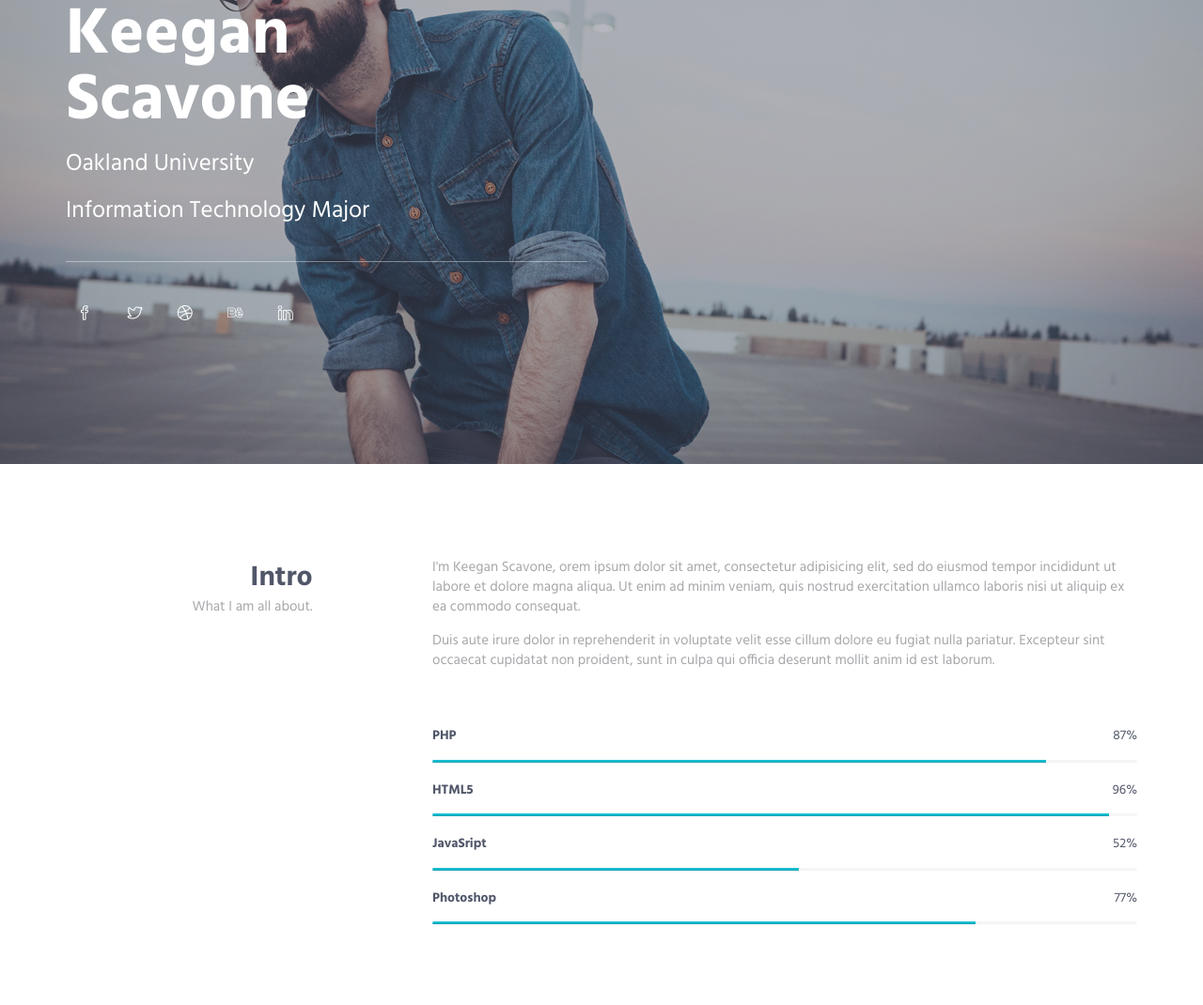
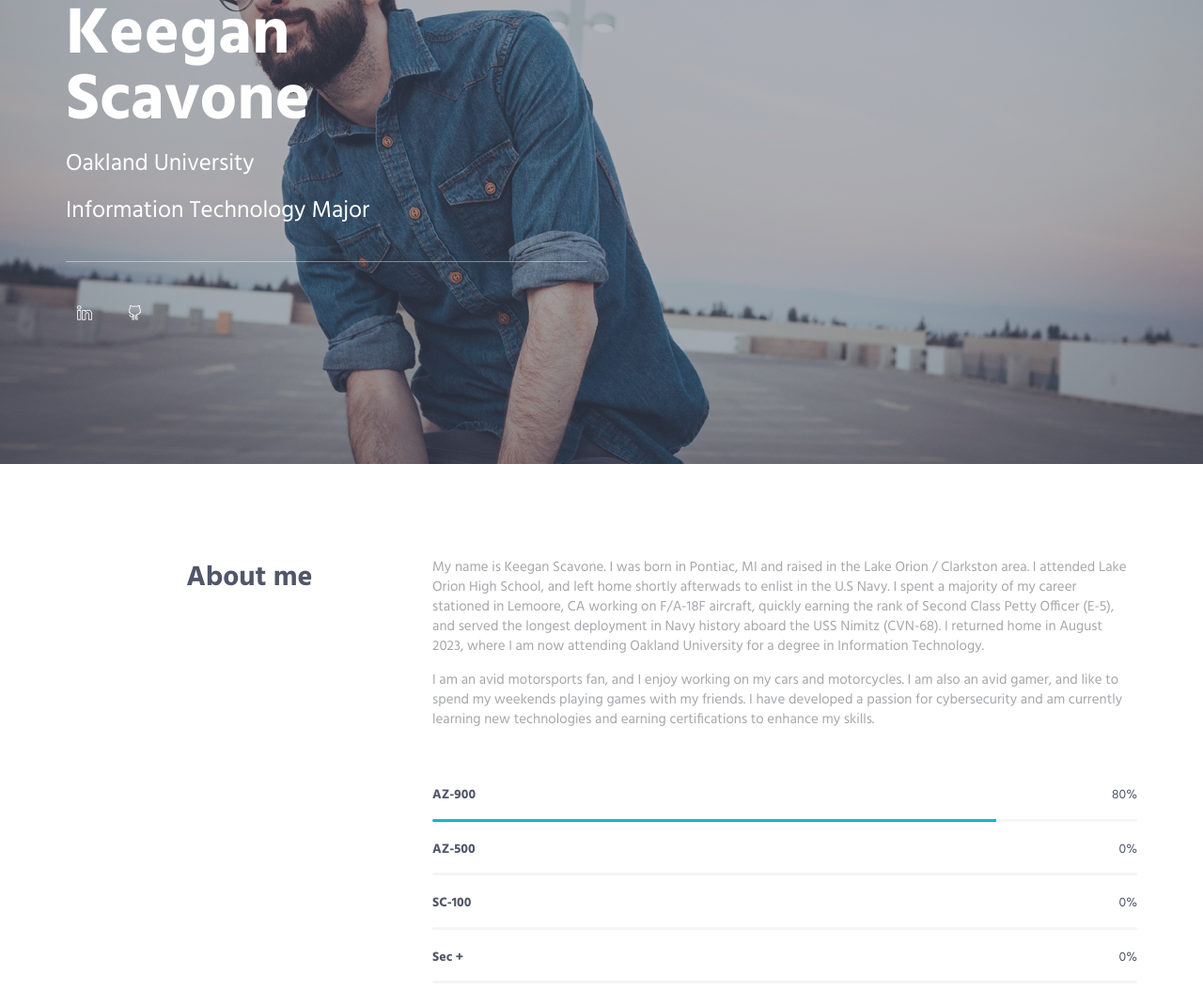
Before and after one commit to cra-y/aboutme.io, a plain HTML site: page HTML/index.html in a window 1280 px wide. Shown: the part 217-1287 px from the top of the page at 94% size. Drawn offline with Linux system fonts and the light colour scheme.

Commit message:
changes to about me

```diff
--- a/HTML/index.html
+++ b/HTML/index.html
@@ -91,11 +91,8 @@
                             <p class="promo-block-text">Information Technology Major</p>
                         </div>
                         <ul class="list-inline">
-                            <li><a href="#" class="social-icons"><i class="icon-social-facebook"></i></a></li>
-                            <li><a href="#" class="social-icons"><i class="icon-social-twitter"></i></a></li>
-                            <li><a href="#" class="social-icons"><i class="icon-social-dribbble"></i></a></li>
-                            <li><a href="#" class="social-icons"><i class="icon-social-behance"></i></a></li>
                             <li><a href="#" class="social-icons"><i class="icon-social-linkedin"></i></a></li>
+                            <li><a href="#" class="social-icons"><i class="icon-social-github"></i></a></li>
                         </ul>
                     </div>
                 </div>
@@ -111,39 +108,39 @@
                 <div class="row">
                     <div class="col-sm-3 sm-margin-b-30">
                         <div class="text-right sm-text-left">
-                            <h2 class="margin-b-0">Intro</h2>
-                            <p>What I am all about.</p>
+                            <h2 class="margin-b-0">About me</h2>
+                        <!-- <p>What I am all about.</p> -->
                         </div>
                     </div>
                     <div class="col-sm-8 col-sm-offset-1">
                         <div class="margin-b-60">
-                            <p>I'm Keegan Scavone, orem ipsum dolor sit amet, consectetur adipisicing elit, sed do eiusmod tempor incididunt ut labore et dolore magna aliqua. Ut enim ad minim veniam, quis nostrud exercitation ullamco laboris nisi ut aliquip ex ea commodo consequat.</p>
-                            <p>Duis aute irure dolor in reprehenderit in voluptate velit esse cillum dolore eu fugiat nulla pariatur. Excepteur sint occaecat cupidatat non proident, sunt in culpa qui officia deserunt mollit anim id est laborum.</p>
+                            <p>My name is Keegan Scavone. I was born in Pontiac, MI and raised in the Lake Orion / Clarkston area. I attended Lake Orion High School, and left home shortly afterwads to enlist in the U.S Navy. I spent a majority of my career stationed in Lemoore, CA working on F/A-18F aircraft, quickly earning the rank of Second Class Petty Officer (E-5), and served the longest deployment in Navy history aboard the USS Nimitz (CVN-68). I returned home in August 2023, where I am now attending Oakland University for a degree in Information Technology.</p>
+                            <p>I am an avid motorsports fan, and I enjoy working on my cars and motorcycles. I am also an avid gamer, and like to spend my weekends playing games with my friends. I have developed a passion for cybersecurity and am currently learning new technologies and earning certifications to enhance my skills.</p>
                         </div>
 
                         <!-- Progress Box -->
                         <div class="progress-box">
-                            <h5>PHP <span class="color-heading pull-right">87%</span></h5>
+                            <h5>AZ-900 <span class="color-heading pull-right">80%</span></h5>
                             <div class="progress">
-                                <div class="progress-bar bg-color-base" role="progressbar" data-width="87"></div>
+                                <div class="progress-bar bg-color-base" role="progressbar" data-width="80"></div>
                             </div>
                         </div>
                         <div class="progress-box">
-                            <h5>HTML5 <span class="color-heading pull-right">96%</span></h5>
+                            <h5>AZ-500 <span class="color-heading pull-right">0%</span></h5>
                             <div class="progress">
-                                <div class="progress-bar bg-color-base" role="progressbar" data-width="96"></div>
+                                <div class="progress-bar bg-color-base" role="progressbar" data-width="0"></div>
                             </div>
                         </div>
                         <div class="progress-box">
-                            <h5>JavaSript <span class="color-heading pull-right">52%</span></h5>
+                            <h5>SC-100 <span class="color-heading pull-right">0%</span></h5>
                             <div class="progress">
-                                <div class="progress-bar bg-color-base" role="progressbar" data-width="52"></div>
+                                <div class="progress-bar bg-color-base" role="progressbar" data-width="0"></div>
                             </div>
                         </div>
                         <div class="progress-box">
-                            <h5>Photoshop <span class="color-heading pull-right">77%</span></h5>
+                            <h5>Sec + <span class="color-heading pull-right">0%</span></h5>
                             <div class="progress">
-                                <div class="progress-bar bg-color-base" role="progressbar" data-width="77"></div>
+                                <div class="progress-bar bg-color-base" role="progressbar" data-width="0"></div>
                             </div>
                         </div>
                         <!-- End Progress Box -->
```
